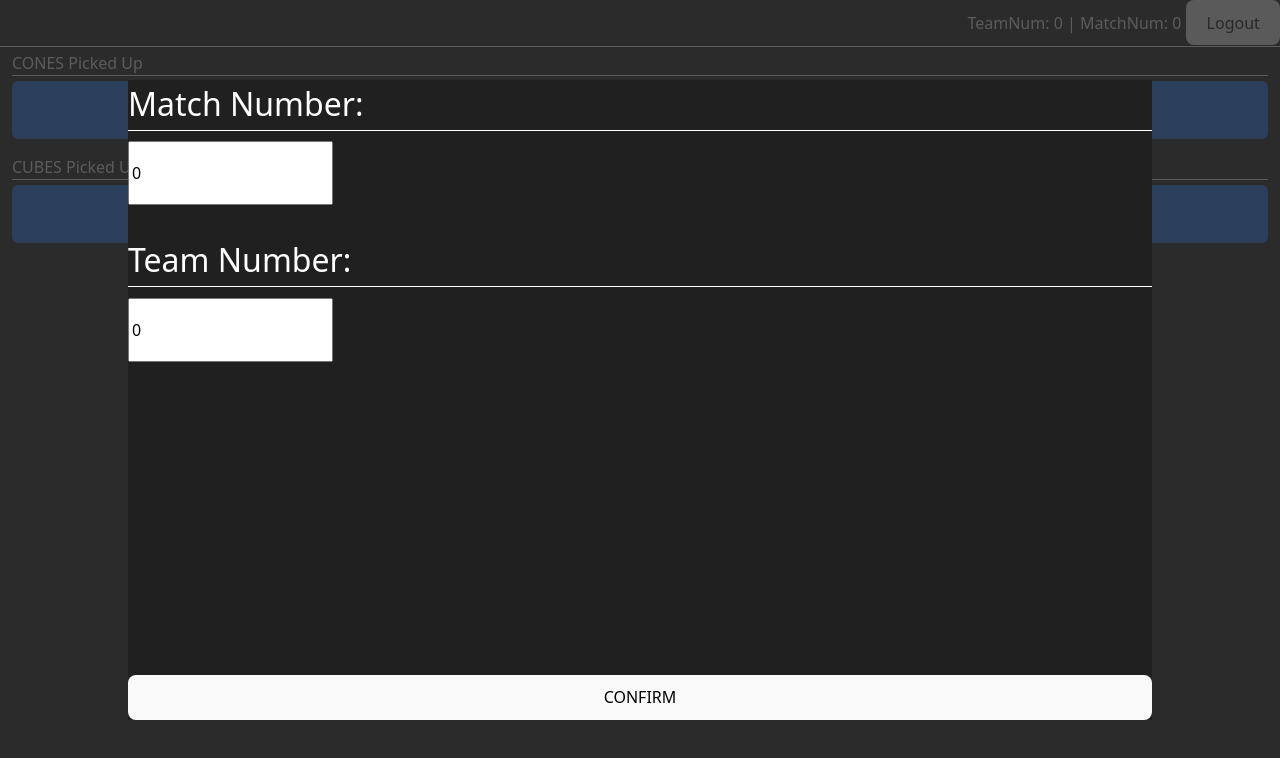
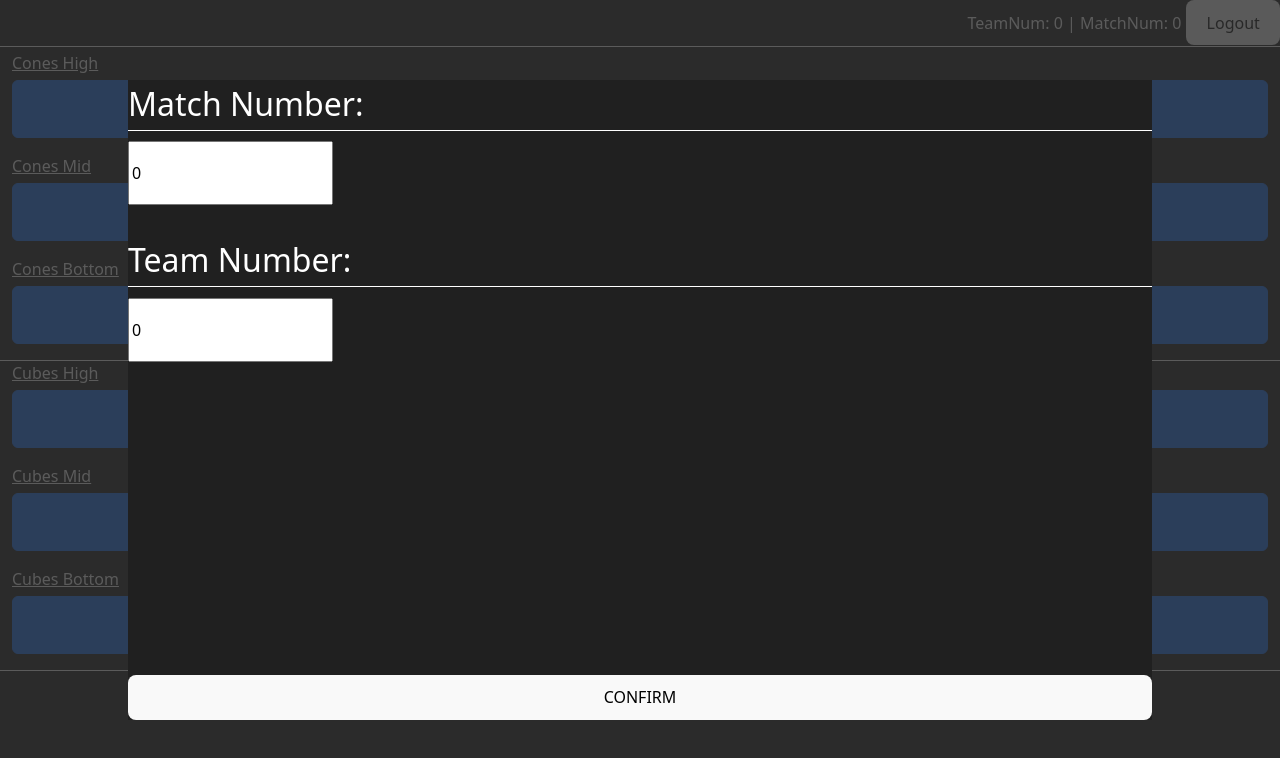
Before and after one commit to firebears-frc/ScoutingWebsite2, a React (Vite) app: page / in a window 1280 px wide. Shown: the top 758 px of the page. Built offline with nearby package versions, Linux system fonts and the light colour scheme.

Commit message:
Smaller underline, more buttons

```diff
--- a/src/App.jsx
+++ b/src/App.jsx
@@ -49,8 +49,16 @@ function App() {
         onClick={() => {setChooseTeam(true)}}
       >Logout</button>
       </div>
-      <ButtonList Title="CONES Picked Up"/>
-      <ButtonList Title="CUBES Picked Up"/>
+      <div style={{width: "auto", borderBottom: "1px solid white"}}>
+        <ButtonList Title="Cones High"/>
+        <ButtonList Title="Cones Mid"/>
+        <ButtonList Title="Cones Bottom"/>
+      </div>
+      <div style={{width: "auto", borderBottom: "1px solid white"}}>
+        <ButtonList Title="Cubes High"/>
+        <ButtonList Title="Cubes Mid"/>
+        <ButtonList Title="Cubes Bottom"/>
+      </div>
     </div>
   )
 }
--- a/src/components/Ticker.jsx
+++ b/src/components/Ticker.jsx
@@ -15,7 +15,7 @@ const Ticker = ({Title}) => {
 
 	return (
 		<div>
-			<div style={{width: '100%', height: '100%', color: 'white', borderBottom: '1px solid white',marginBottom: '5px'}}>{Title}</div>
+			<div style={{width: 'auto', height: '100%', color: 'white', textDecoration: 'underline',marginBottom: '5px'}}>{Title}</div>
 			<Row>
 				<Col>
 					<Button className="tallbtn" onClick={() => setNum(num <= 0 ? 0 : --num)}>
```
